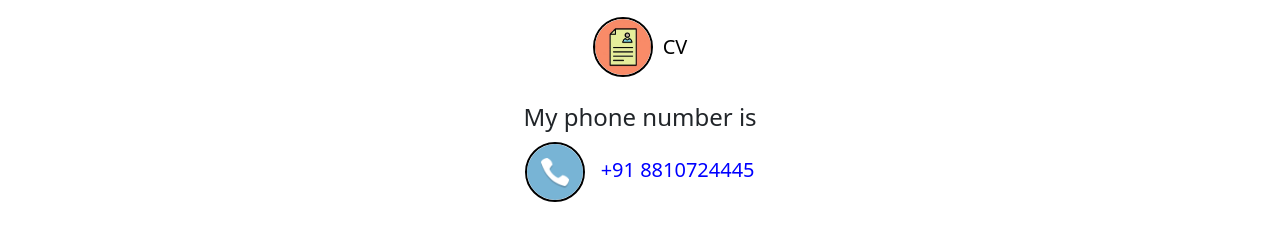
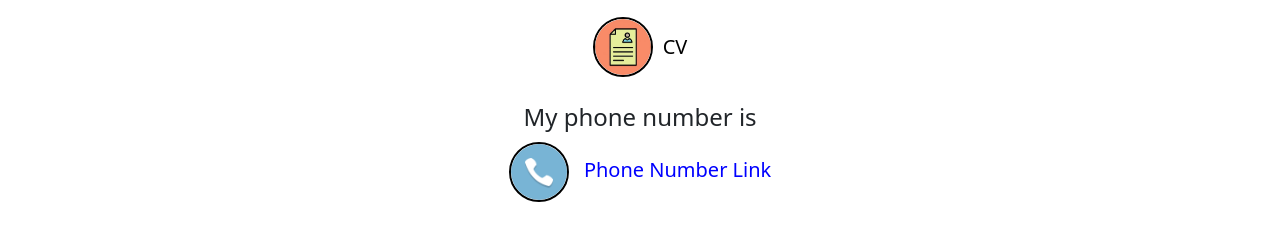
Before and after one commit to sagartekwani78/ContactINFO2024, a plain HTML site: page index.html in a window 1280 px wide. Shown: the part 278-518 px from the top of the page. Drawn offline with nearby package versions, Linux system fonts and the light colour scheme.

Commit message:
ADD Initial ContactINFO Website 2025

```diff
--- a/index.html
+++ b/index.html
@@ -48,7 +48,7 @@
     <h2>My phone number is</h2>
     <a href="tel:+918810724445" style="color: blue; text-decoration: none;">
         <img src="images/phone.png" alt="Phone" style="vertical-align: middle; margin-right: 10px;">
-        +91 8810724445
+       Phone Number Link
     </a>
 </body>
 </html>
```
